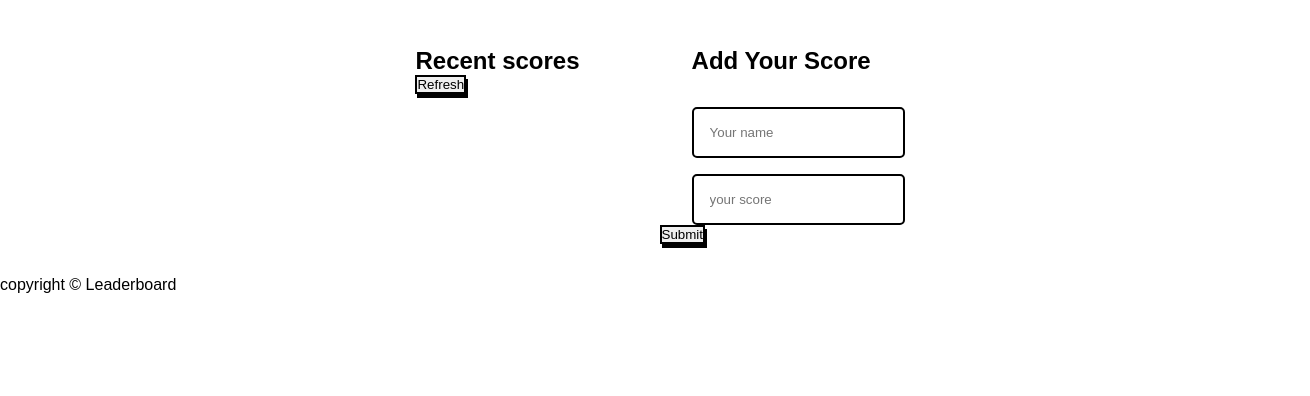
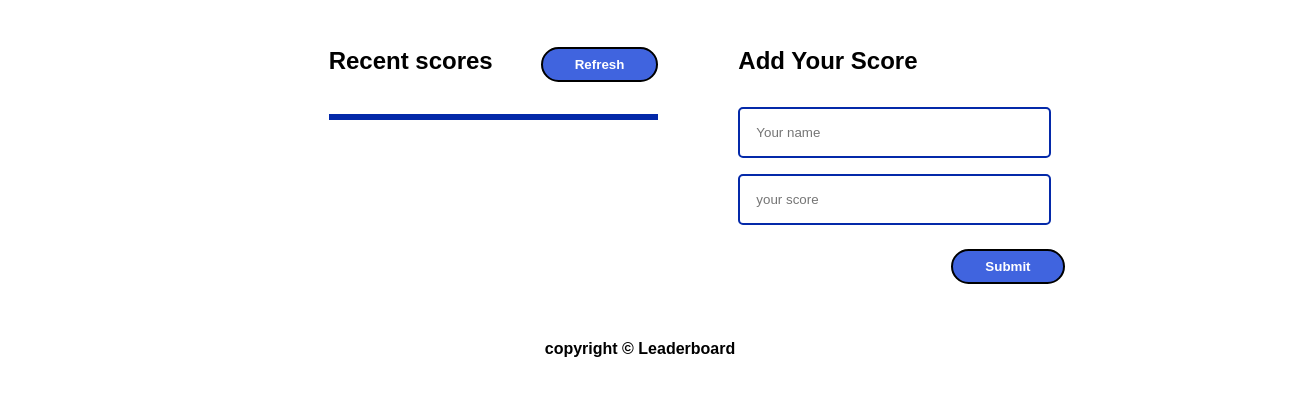
Before and after one commit to esmaelhussen/Leaderboard, a website built with webpack: page src/index.html in a window 1280 px wide. Shown: the part 120-516 px from the top of the page, 1310 px wide, since content can reach past the window. Built offline with nearby package versions, Linux system fonts and the light colour scheme; no server answers; files whose address does not match are found by name.

Commit message:
update the style of page

```diff
--- a/src/style.css
+++ b/src/style.css
@@ -23,23 +23,36 @@ body{
     justify-content: center;
 }
 
-.subtitle{
-    padding-left: 2.5rem;
+.head{
     display: flex;
-    flex-wrap: wrap;
-    gap: 2rem;
+    padding-bottom: 2rem;
 }
 
 button{
-    border: 2px solid black;
-    box-shadow: 2px 4px 0px black;
+    padding: 0.5rem 2rem;
+    border-radius: 10rem;
+    background:  #4064df;
+    color: white;
 }
 
-#refresh{
+.btn-refresh,.btn-submit{
     border: 2px solid black;
     font-weight: bold;
-    height: 1.5rem;
+    font-weight: bold;
 }
+
+.btn-submit{
+    margin: 1.5rem 100%;
+}
+
+.btn-refresh{
+    margin-left: 3rem;
+}
+
+.btn:hover {
+    transform: translateY(-0.3rem);
+    box-shadow: 0 0.5rem 0.5rem rgba(0, 0, 0, 0.2);
+  }
 
 .sub{
     padding-left: 2rem;
@@ -59,23 +72,19 @@ button{
 
 input{
     padding: 1rem;
-    border: 2px solid #000;
+    border: 2px solid #0429a9;
     border-radius: 5px;
+    width: 130%;
 }
 
-#submit{
-    margin-top: 1rem;
-    margin-left: 13rem;
+.scores{
+    flex-basis: 50%;
+    list-style: none;
+    border: 3px solid #0429a9;;
 }
 
-#scores-list{
-    flex-basis: 100%;
-    list-style: none;
-    border: 3px solid black;
-}
-
-#scores-list li:nth-child(odd){
-    background-color: #d0d0d0;
+.scores li:nth-child(odd){
+    background-color: #4064df;;
 }
 
 li{
@@ -85,7 +94,7 @@ li{
     font-weight: bold;
 }
 
-.copy {
+footer {
    display: flex;
    justify-content: center;
    font-weight: bold;
```
